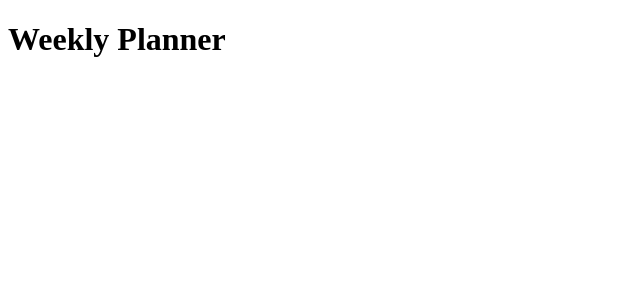
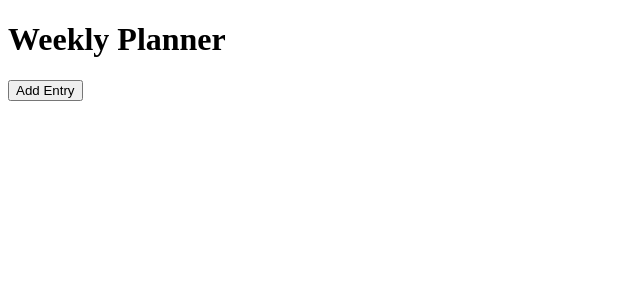
Before and after one commit to rachelbeacham/weekly-planner, a React app: page / in a window 1280 px wide. Shown: the top 300 px of the page, without its empty margins (0-640 px from the left). Built offline with nearby package versions, Linux system fonts and the light colour scheme; the HTML template or start-up script is replaced by a standard one.

Commit message:
Created add entry button. #1

```diff
--- a/src/planner.jsx
+++ b/src/planner.jsx
@@ -3,9 +3,16 @@ import React from 'react';
 export default class Planner extends React.Component {
   render() {
     return(
+      <>
       <header className="d-flex justify-content-center">
         <h1 className="mt-4 salmon">Weekly Planner</h1>
       </header>
+      <main>
+        <div className="d-flex justify-content-center">
+          <button>Add Entry</button>
+        </div>
+      </main>
+      </>
     )
   }
 }
```
Also changed, not shown: 1 other file (tests, documents, lock files or other folders).
